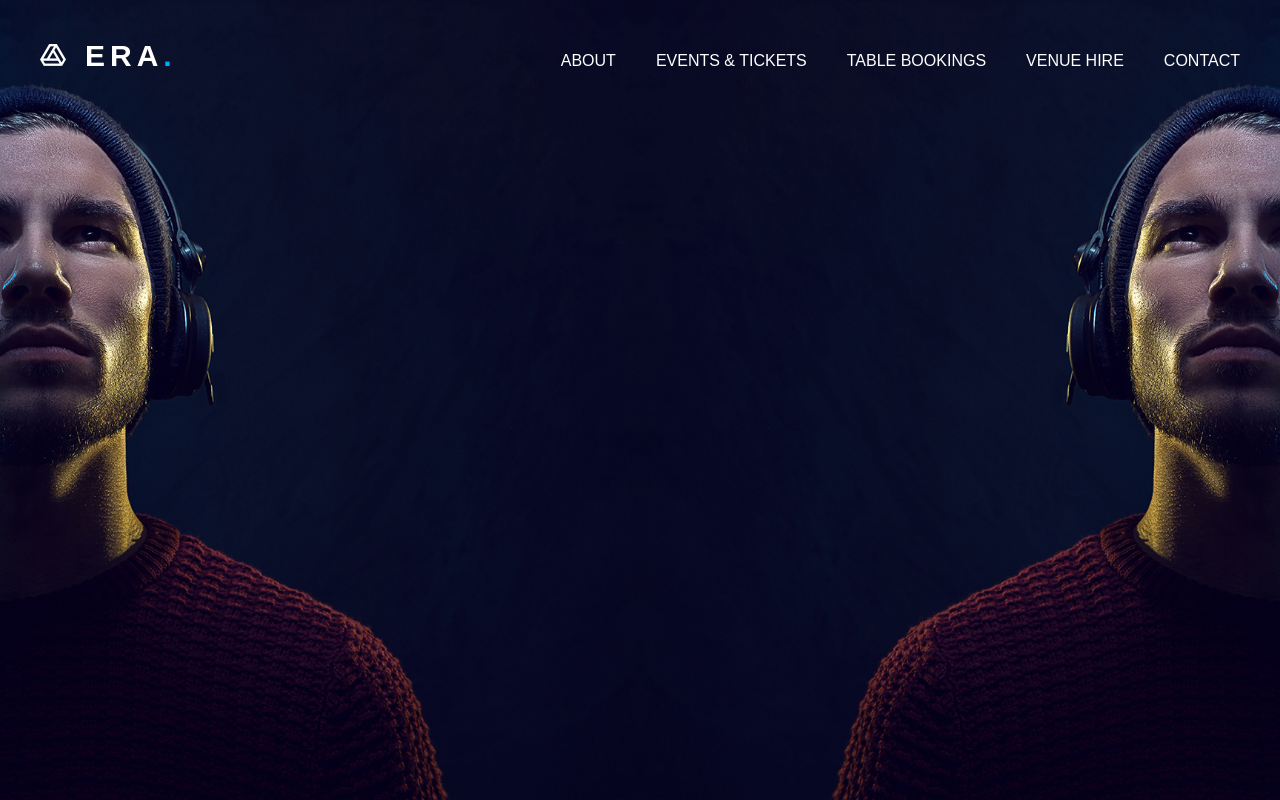
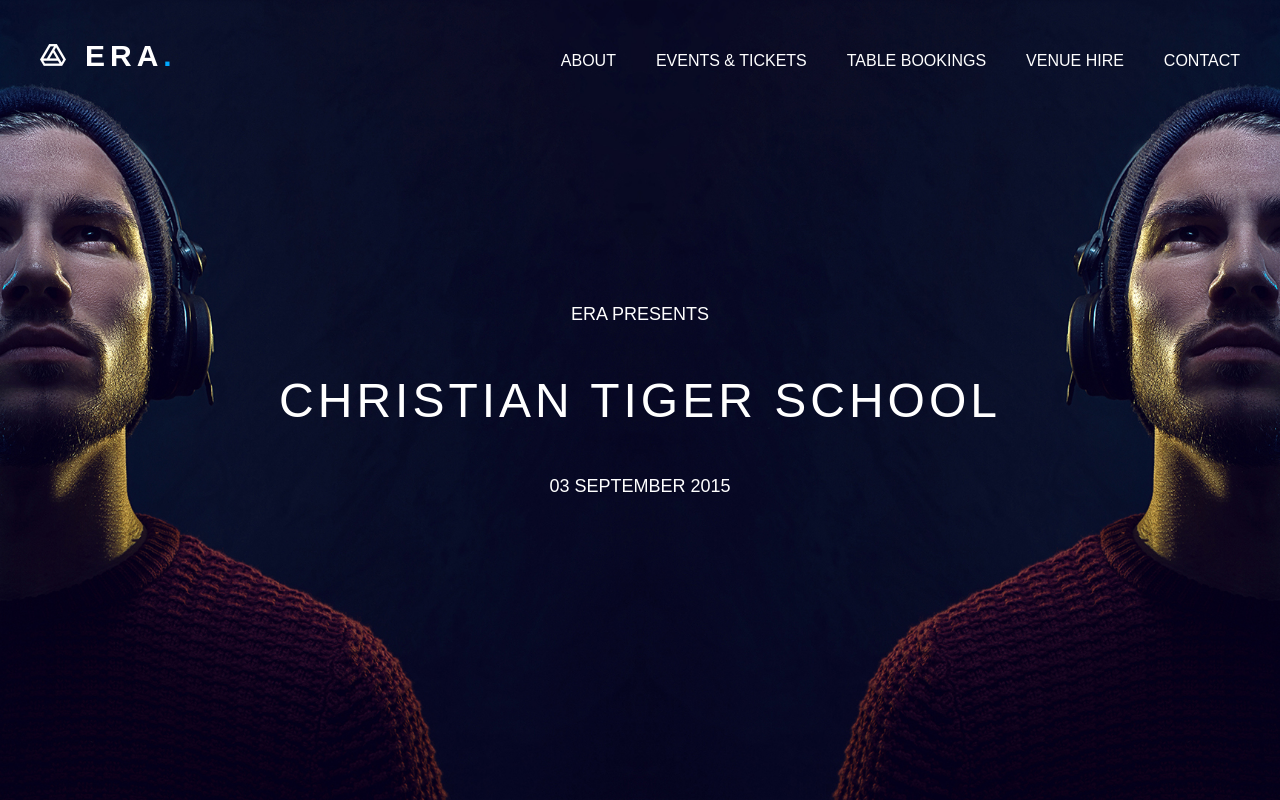
Before and after one commit to Sntax/Era, a PHP site: page /src/index.html in a window 1280 px wide. Run offline with PHP 8.4, Linux system fonts and the light colour scheme.

Commit message:
Mast elements and styles.

```diff
--- a/src/app/scss/styles.scss
+++ b/src/app/scss/styles.scss
@@ -5,11 +5,29 @@
 .era {
   @include HelveticaNeue("Light");
 
-  section.mast {
-    background-color: $black;
-    background: url('../images/mast-background.jpg') no-repeat center;
-    background-size: cover;
+  section {
+    width: 100vw;
     height: 100vh;
+    &.mast {
+      background-color: $black;
+      color: $white;
+      background: url('../images/mast-background.jpg') no-repeat center;
+      background-size: cover;
+
+      .feature {
+        text-align: center;
+        position: absolute;
+        top: 50%;
+        text-transform: uppercase;
+        p {
+          @include rem-calc(font-size, 18);
+          &.title {
+            @include rem-calc(font-size, 48);
+            letter-spacing: 4px;
+          }
+        }
+      }
+    }
   }
 
   nav {
--- a/src/index.html
+++ b/src/index.html
@@ -32,13 +32,13 @@
     <link type="text/css" rel="stylesheet" href="css/styles.min.css"/>
   </head>
   <body>
-    <div class="era">
+    <div class="era pure-g">
       <!-- <header></header> -->
-      <nav class="pure-g">
-        <div class="logo pure-u-1-6">
+      <nav>
+        <div class="logo pure-u-1-5">
           Era<span>.</span>
         </div>
-        <div class="nav-items pure-u-5-6">
+        <div class="nav-items pure-u-4-5">
           <ul>
             <li><a href="">Contact</a></li>
             <li><a href="">Venue Hire</a></li>
@@ -49,7 +49,11 @@
         </div>
       </nav>
       <section class="mast">
-        &nbsp;
+        <div class="feature pure-u-5-5">
+          <p>Era Presents</p>
+          <p class="title">Christian Tiger School</p>
+          <p>03 September 2015</p>
+        </div>
       </section>
     </div>
 
```
Also changed, not shown: dist/index.html (+1 -1 lines), src/app/js/scripts.js (+18 -0 lines), dist/css/styles.min.css, dist/images/mast-background.jpg, dist/js/scripts.min.js, src/app/images/mast-background.jpg, 1 other file.
